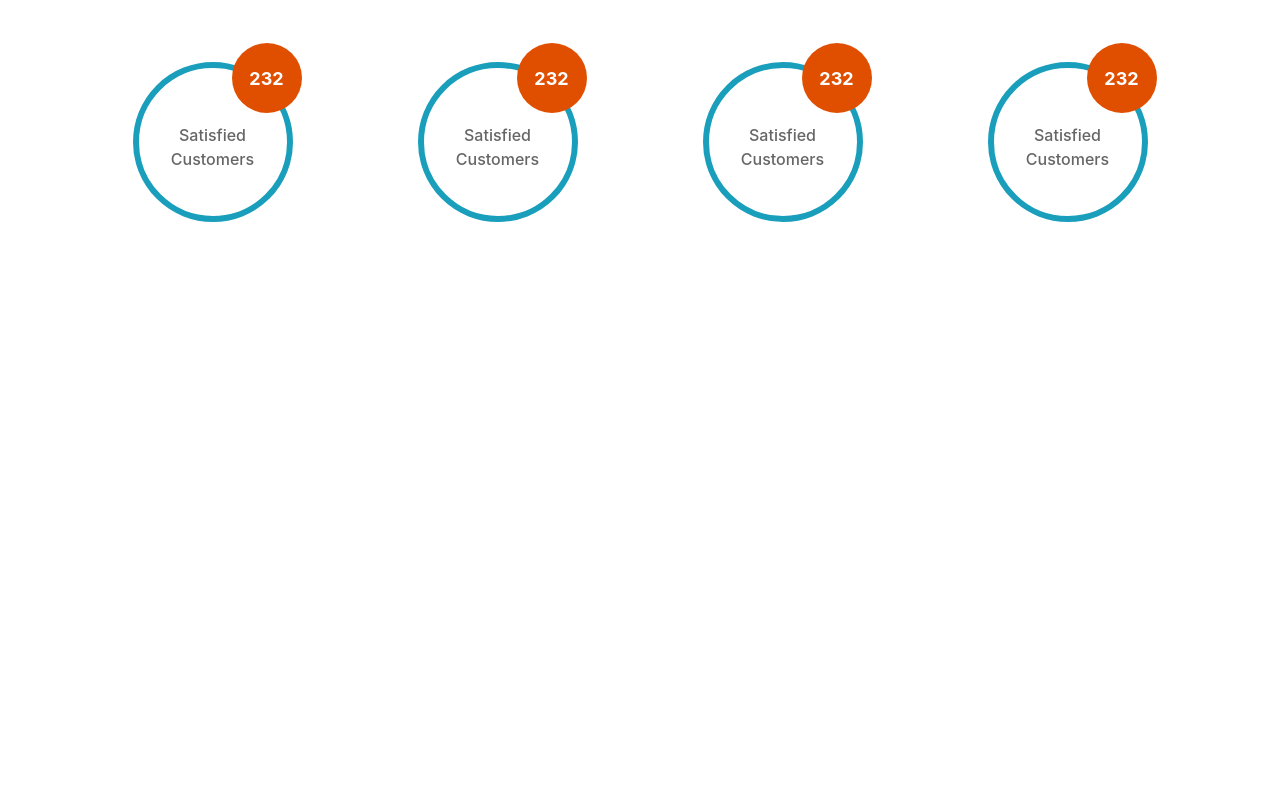
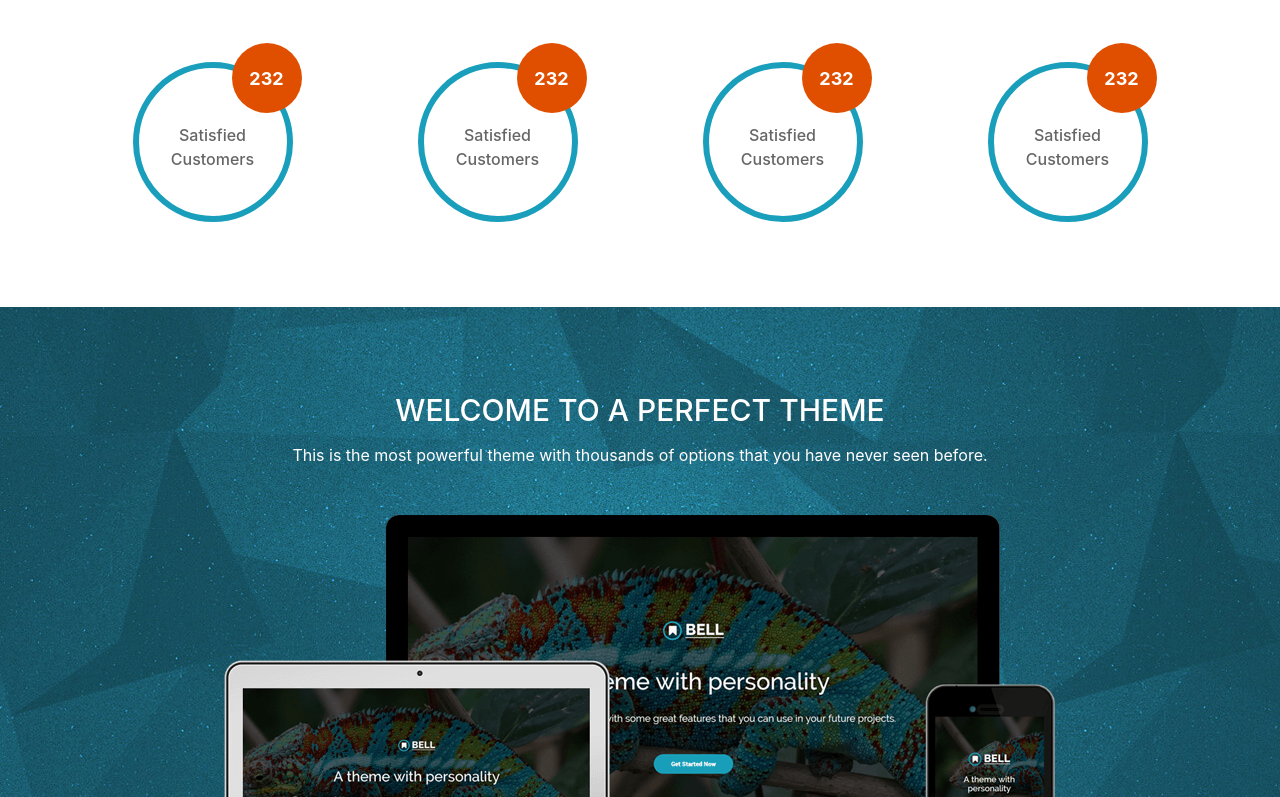
Before and after one commit to Guru4741/emily-jones-portfolio, a website built with webpack: page src/template.html in a window 1280 px wide. Shown: the part 1109-1906 px from the top of the page. Before the commit the page ends 1416 px from the top, so only its background shows below. Built offline with nearby package versions, Linux system fonts and the light colour scheme; a script that the page names is missing.

Commit message:
Added Welcome Section

```diff
--- /dev/null
+++ b/src/sass/Components/_welcome.scss
@@ -0,0 +1,19 @@
+.welcome {
+    color: #ffffff;
+    overflow: hidden;
+    padding-top: 85px;
+    background: url(../../images/parallax-bg.jpg) center top no-repeat;
+    height: 490px;
+
+    h2 {
+        text-transform: uppercase;
+        margin-bottom: 15px;
+        font-size: 30px;
+    }
+
+    p {
+        color: #ffffff;
+        margin-bottom: 45px;
+    }
+
+}
--- a/src/sass/main.scss
+++ b/src/sass/main.scss
@@ -5,3 +5,4 @@
 @import './Components/hero';
 @import './Components/header';
 @import './Components/about';
+@import './Components/welcome';
--- a/src/template.html
+++ b/src/template.html
@@ -116,6 +116,19 @@
         </div>
     </section>
     <!-- ======== End About Section ========-->
+
+    <!-- ======== Welcome Section ========-->
+    <section class="welcome text-center">
+        <h2>
+            WELCOME TO A PERFECT THEME
+        </h2>
+        <p>
+            This is the most powerful theme with thousands of options that you have never seen before.
+        </p>
+        <img class="gadgets-img hidden-md-down" src="../images/gadgets.png" alt="">
+    </section>
+    <!-- ======== End Welcome Section ========-->
+
 </main>
 
 </main>
```
Also changed, not shown: images/gadgets.png (added), images/parallax-bg.jpg (added).
